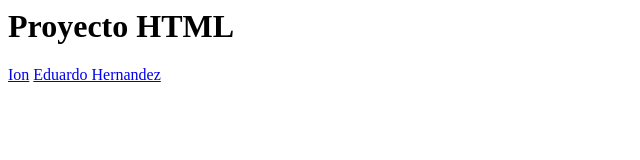
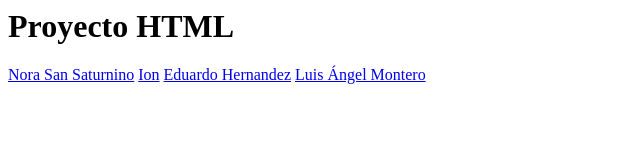
Before and after one commit to susanabirt/proyecto-html, a plain HTML site: page index.html in a window 1280 px wide. Shown: the whole page, without its empty margins (0-640 px from the left). Drawn offline with Linux system fonts and the light colour scheme.

Commit message:
Cambios lmontero

```diff
--- a/index.html
+++ b/index.html
@@ -2,7 +2,9 @@
   <head> <title>Proyecto HTML</title></head>
   <body>
     <h1>Proyecto HTML</h1>
+    <a href="nsansaturnino.html">Nora San Saturnino</a>
     <a href="usuarioBIRT.html">Ion</a>
     <a href="edhernandez.html">Eduardo Hernandez</a>
+    <a href="lmontero.html">Luis Ángel Montero</a>
   </body>
 </html>
```
Also changed, not shown: lmontero.html (added, +6 -0 lines).
